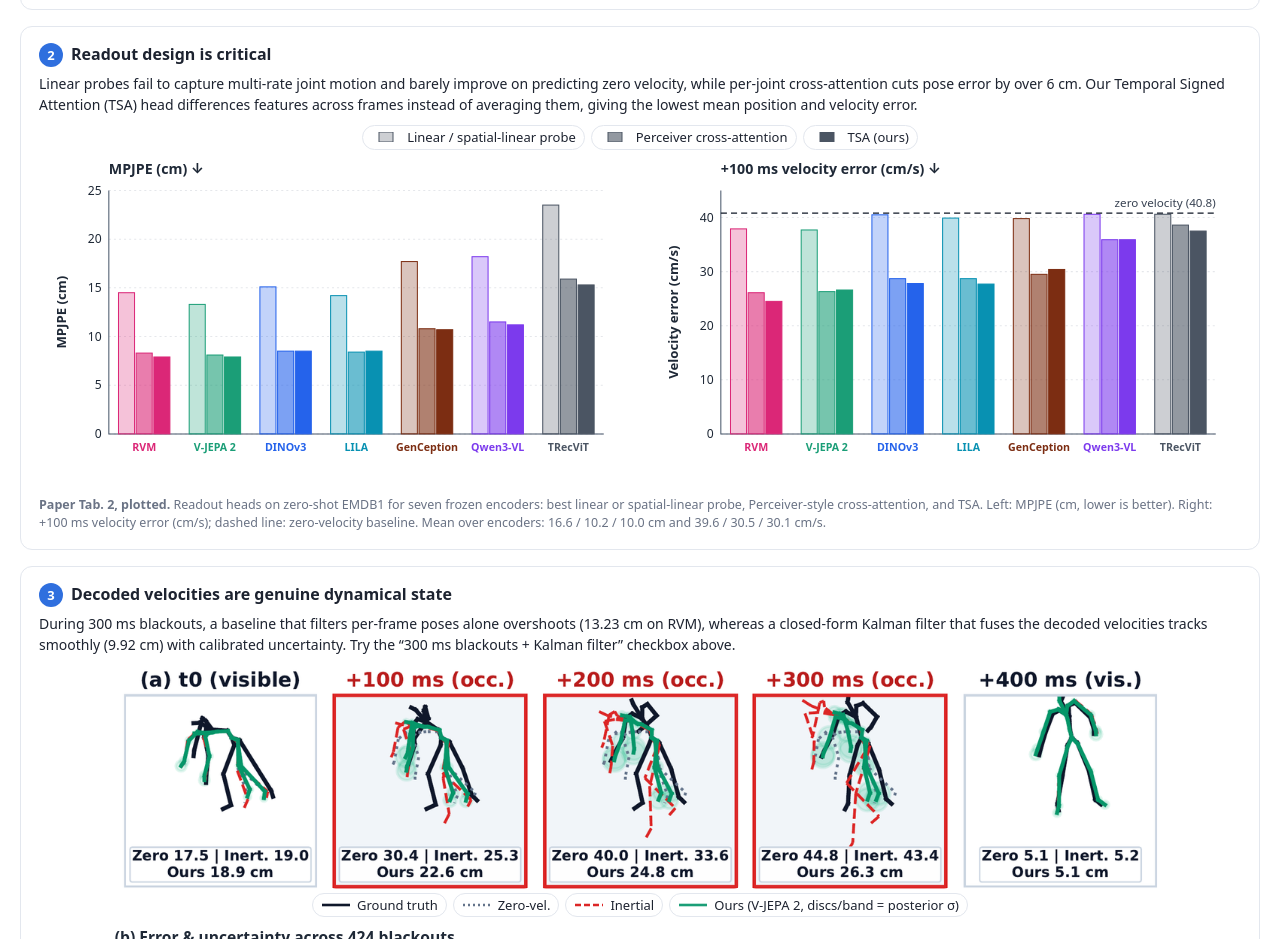
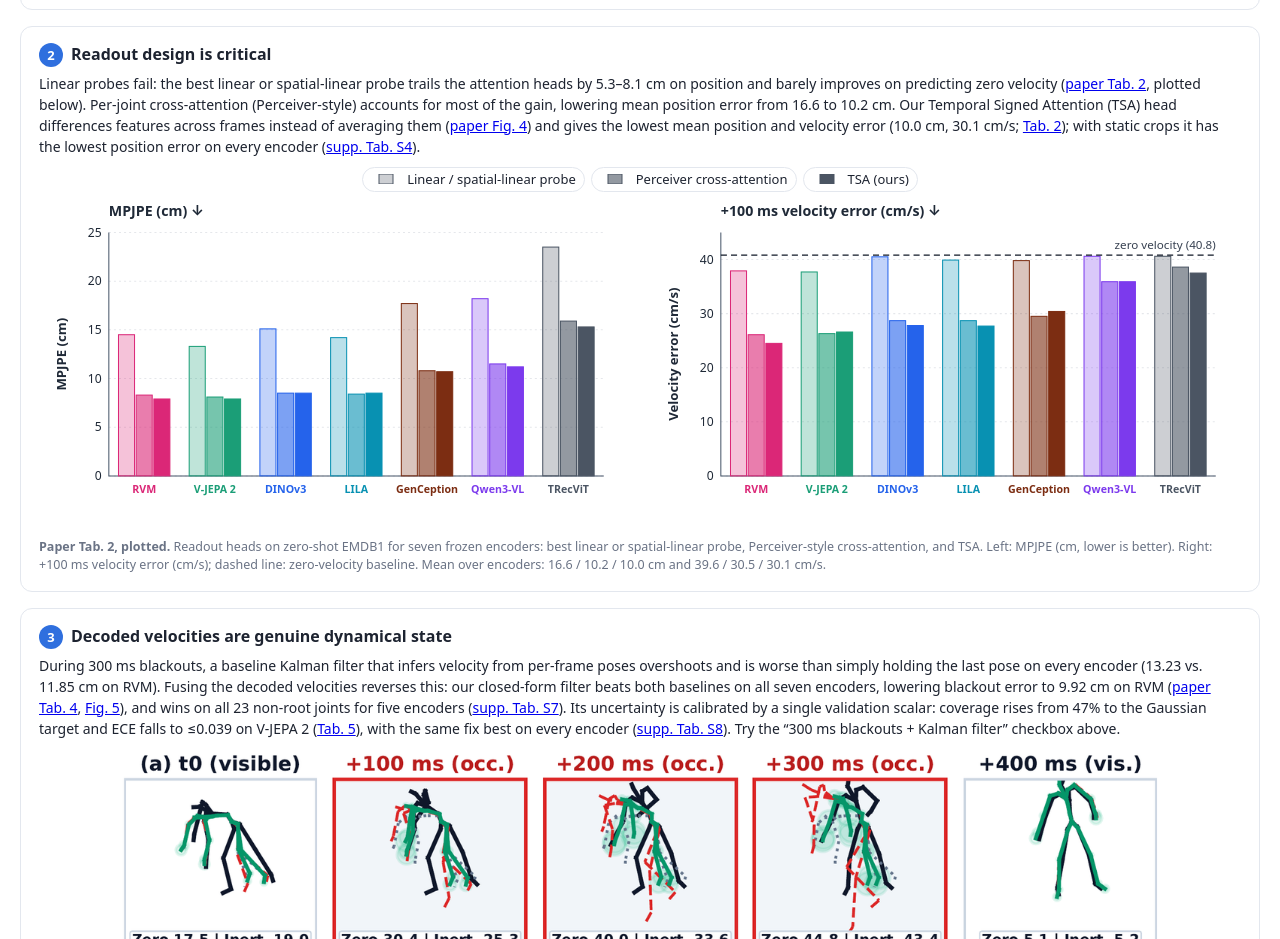
Before and after one commit to do-video-models-know-how-bodies-move/do-video-models-know-how-bodies-move.github.io, a plain HTML site: page index.html in a window 1280 px wide. Shown: the part 2021-2960 px from the top of the page. Drawn offline with Linux system fonts and the light colour scheme.

Commit message:
Contributions 2-3: point to supporting tables

```diff
--- a/index.html
+++ b/index.html
@@ -126,7 +126,7 @@
   </div>
   <div class="card ix-card" id="ixc2">
     <h3><span class="num">2</span>Readout design is critical</h3>
-    <p>Linear probes fail to capture multi-rate joint motion and barely improve on predicting zero velocity, while per-joint cross-attention cuts pose error by over 6 cm. Our Temporal Signed Attention (TSA) head differences features across frames instead of averaging them, giving the lowest mean position and velocity error.</p>
+    <p>Linear probes fail: the best linear or spatial-linear probe trails the attention heads by 5.3&ndash;8.1&nbsp;cm on position and barely improves on predicting zero velocity (<a href="paper.pdf#page=6" target="_blank" rel="noopener">paper Tab.&nbsp;2</a>, plotted below). Per-joint cross-attention (Perceiver-style) accounts for most of the gain, lowering mean position error from 16.6 to 10.2&nbsp;cm. Our Temporal Signed Attention (TSA) head differences features across frames instead of averaging them (<a href="paper.pdf#page=4" target="_blank" rel="noopener">paper Fig.&nbsp;4</a>) and gives the lowest mean position and velocity error (10.0&nbsp;cm, 30.1&nbsp;cm/s; <a href="paper.pdf#page=6" target="_blank" rel="noopener">Tab.&nbsp;2</a>); with static crops it has the lowest position error on every encoder (<a href="paper.pdf#page=15" target="_blank" rel="noopener">supp. Tab.&nbsp;S4</a>).</p>
     <figure>
       <div class="ix-legend" id="ix2leg"></div>
       <div class="ix-two ix-f2"><div><svg id="ix2a" viewBox="0 0 560 330" role="img" aria-label="MPJPE by readout head"></svg></div><div><svg id="ix2b" viewBox="0 0 560 330" role="img" aria-label="Velocity error by readout head"></svg></div></div>
@@ -135,7 +135,7 @@
   </div>
   <div class="card ix-card" id="ixc3">
     <h3><span class="num">3</span>Decoded velocities are genuine dynamical state</h3>
-    <p>During 300 ms blackouts, a baseline that filters per-frame poses alone overshoots (13.23 cm on RVM), whereas a closed-form Kalman filter that fuses the decoded velocities tracks smoothly (9.92 cm) with calibrated uncertainty. Try the &ldquo;300 ms blackouts + Kalman filter&rdquo; checkbox above.</p>
+    <p>During 300&nbsp;ms blackouts, a baseline Kalman filter that infers velocity from per-frame poses overshoots and is worse than simply holding the last pose on every encoder (13.23 vs. 11.85&nbsp;cm on RVM). Fusing the decoded velocities reverses this: our closed-form filter beats both baselines on all seven encoders, lowering blackout error to 9.92&nbsp;cm on RVM (<a href="paper.pdf#page=6" target="_blank" rel="noopener">paper Tab.&nbsp;4</a>, <a href="paper.pdf#page=5" target="_blank" rel="noopener">Fig.&nbsp;5</a>), and wins on all 23 non-root joints for five encoders (<a href="paper.pdf#page=18" target="_blank" rel="noopener">supp. Tab.&nbsp;S7</a>). Its uncertainty is calibrated by a single validation scalar: coverage rises from 47% to the Gaussian target and ECE falls to &le;0.039 on V-JEPA&nbsp;2 (<a href="paper.pdf#page=7" target="_blank" rel="noopener">Tab.&nbsp;5</a>), with the same fix best on every encoder (<a href="paper.pdf#page=18" target="_blank" rel="noopener">supp. Tab.&nbsp;S8</a>). Try the &ldquo;300&nbsp;ms blackouts + Kalman filter&rdquo; checkbox above.</p>
     <figure>
       <div class="ix-skel" id="ix3a">
         <img src="figs/fig5a_0.png" data-t="0" alt="t0, visible"><img src="figs/fig5a_1.png" data-t="1" alt="+100 ms, occluded"><img src="figs/fig5a_2.png" data-t="2" alt="+200 ms, occluded"><img src="figs/fig5a_3.png" data-t="3" alt="+300 ms, occluded"><img src="figs/fig5a_4.png" data-t="4" alt="+400 ms, visible">
```
